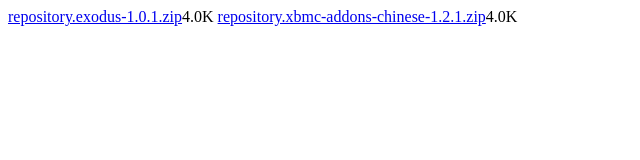
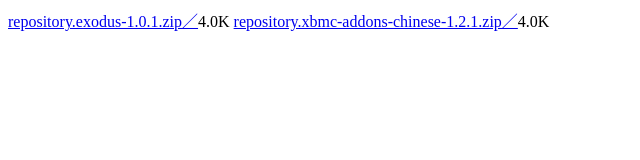
Before and after one commit to hkbnhk/hkbntv, a plain HTML site: page index.html in a window 1280 px wide. Shown: the whole page, without its empty margins (0-640 px from the left). Drawn offline with Linux system fonts and the light colour scheme.

Commit message:
Update index.html

```diff
--- a/index.html
+++ b/index.html
@@ -1,2 +1,2 @@
-<a href="https://hkbnhk.github.io/hkbntv/repository.exodus-1.0.1.zip" >repository.exodus-1.0.1.zip</a><td>4.0K</td>
-<a href="https://hkbnhk.github.io/hkbntv/repository.xbmc-addons-chinese-1.2.1.zip" >repository.xbmc-addons-chinese-1.2.1.zip</a><td>4.0K</td>
+<a href="https://hkbnhk.github.io/hkbntv/repository.exodus-1.0.1.zip" >repository.exodus-1.0.1.zip／</a><td>4.0K</td>
+<a href="https://hkbnhk.github.io/hkbntv/repository.xbmc-addons-chinese-1.2.1.zip" >repository.xbmc-addons-chinese-1.2.1.zip／</a><td>4.0K</td>
```
